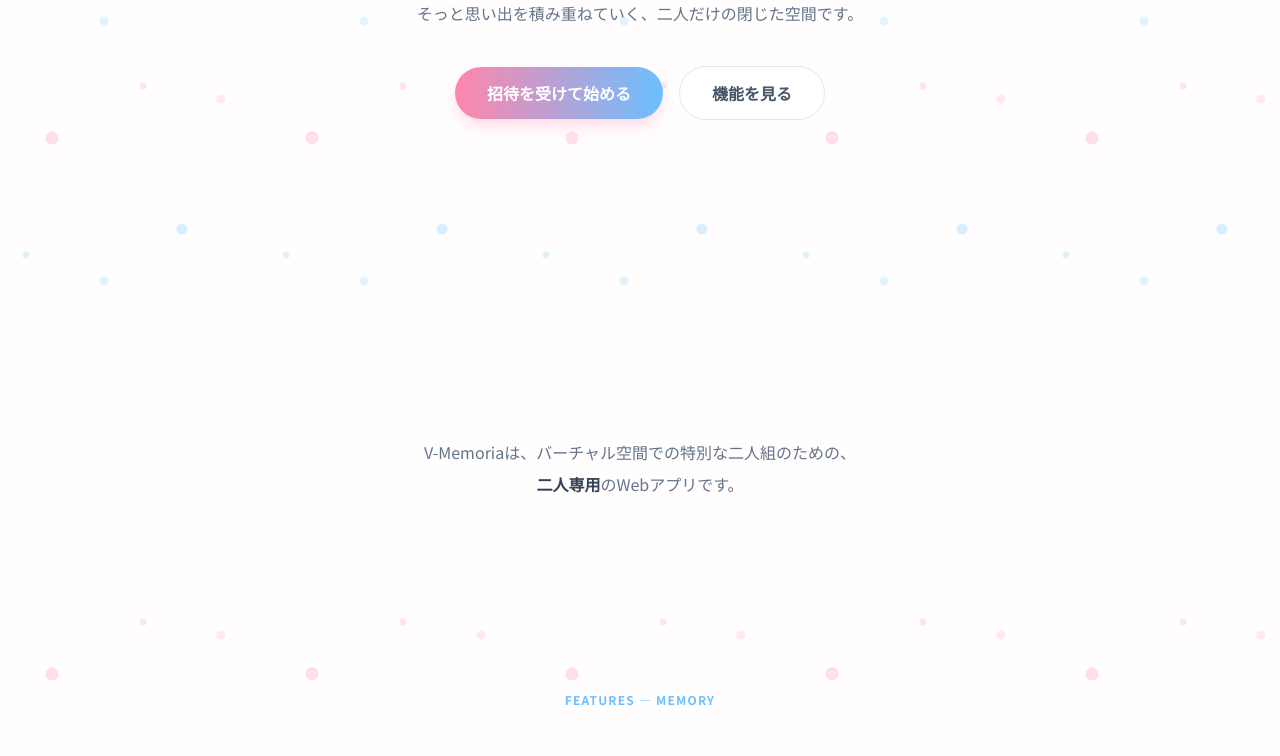
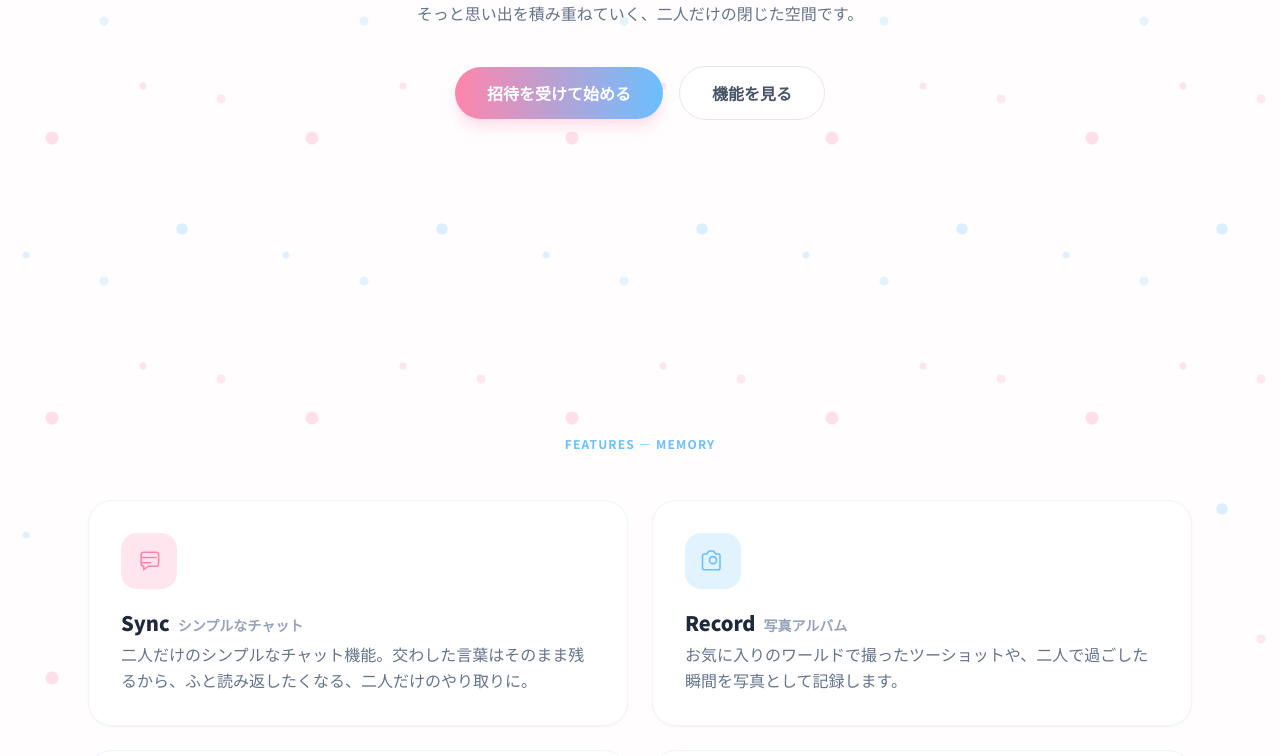
Before and after one commit to Droplet-Collective/V-Memoria, a Next.js app: page / in a window 1280 px wide. Shown: the part 460-1216 px from the top of the page. Built offline with nearby package versions, Linux system fonts and the light colour scheme.

Commit message:
LPからコンセプトセクションを削除
「大人数のための〜」から始まるコンセプトセクションを丸ごと削除。

Co-Authored-By: Claude Opus 5 <noreply@anthropic.com>
Claude-Session: https://claude.ai/code/session_011Rjd6JqHCMqRD9Q2JAAnn9

```diff
--- a/app/page.tsx
+++ b/app/page.tsx
@@ -99,16 +99,6 @@ export default function Home() {
             </a>
           </div>
         </div>
-      </section>
-
-      {/* Concept */}
-      <section className="mx-auto max-w-3xl px-6 py-24 text-center">
-        <p className="leading-loose text-slate-500">
-          V-Memoriaは、バーチャル空間での特別な二人組のための、
-          <br className="hidden sm:block" />
-          <strong className="font-bold text-slate-700">二人専用</strong>
-          のWebアプリです。
-        </p>
       </section>
 
       {/* Features */}
```
